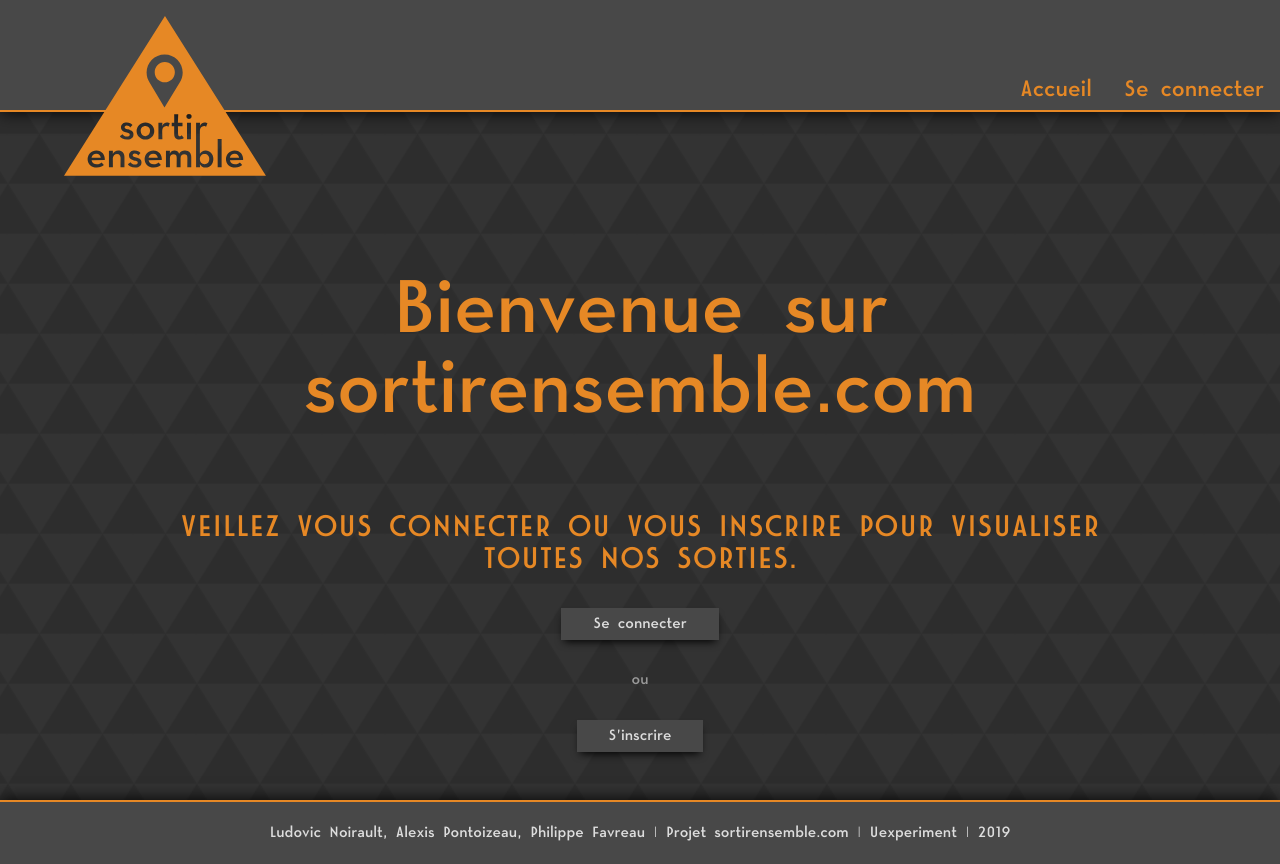
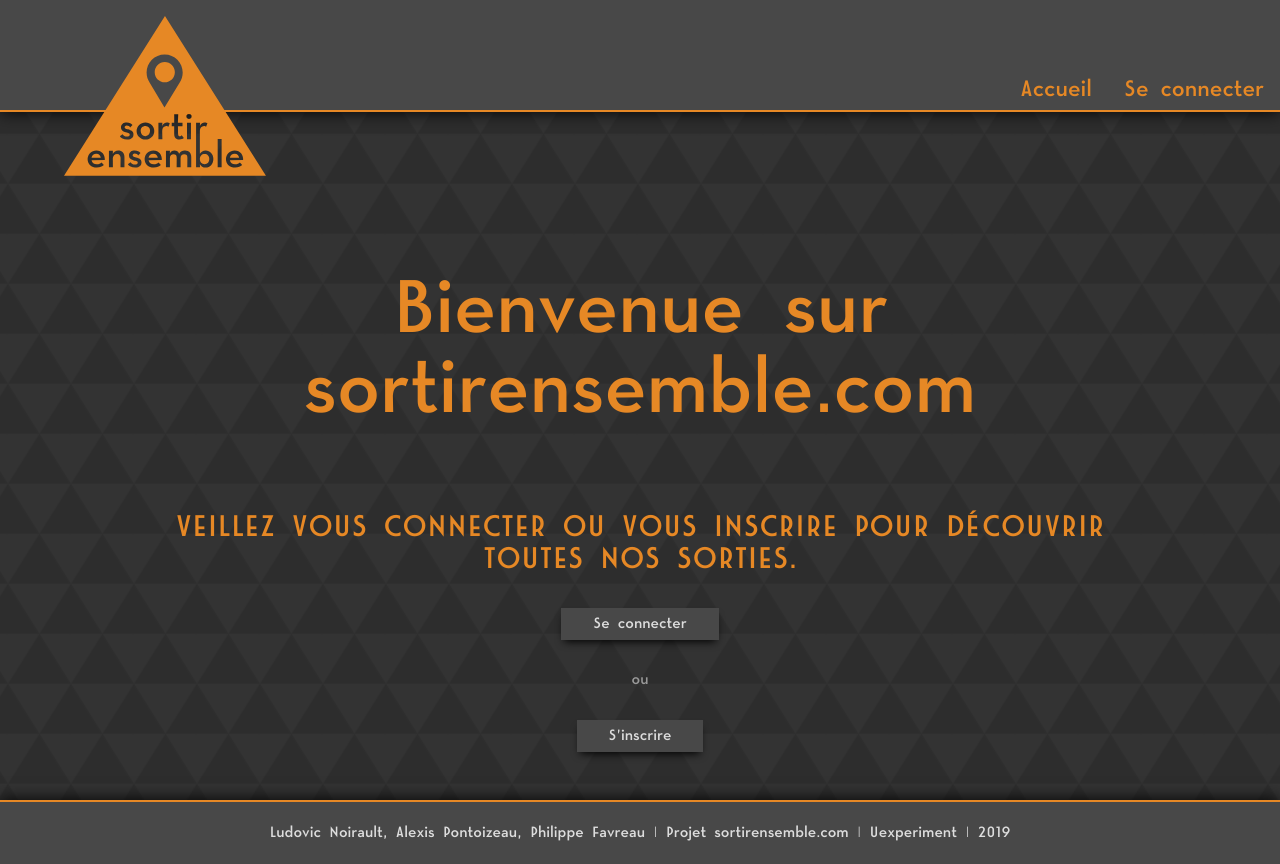
Before and after one commit to LudovicNoirault/SortirEnsemble, a Symfony app: template templates/sorties/read_sorties.html.twig in a window 1280 px wide. Run offline with Twig, Linux system fonts and the light colour scheme; the template is opened without the code that fills it, so the values that code supplies are empty; some libraries are stand-ins or nearby versions.

Commit message:
guten tag

```diff
--- a/templates/sorties/read_sorties.html.twig
+++ b/templates/sorties/read_sorties.html.twig
@@ -6,7 +6,7 @@
 
 <div class="home-box">
     <h1 class="site-title">Bienvenue sur</br>sortirensemble.com</h1>
-    <h2 class="page-title">Veillez vous connecter ou vous inscrire pour visualiser toutes nos sorties.</h2>
+    <h2 class="page-title">Veillez vous connecter ou vous inscrire pour découvrir toutes nos sorties.</h2>
 
     <a class="list-link" href="{{ path('userLogin') }}">Se connecter</a>
     <p class="list-ou">ou</p>
```
